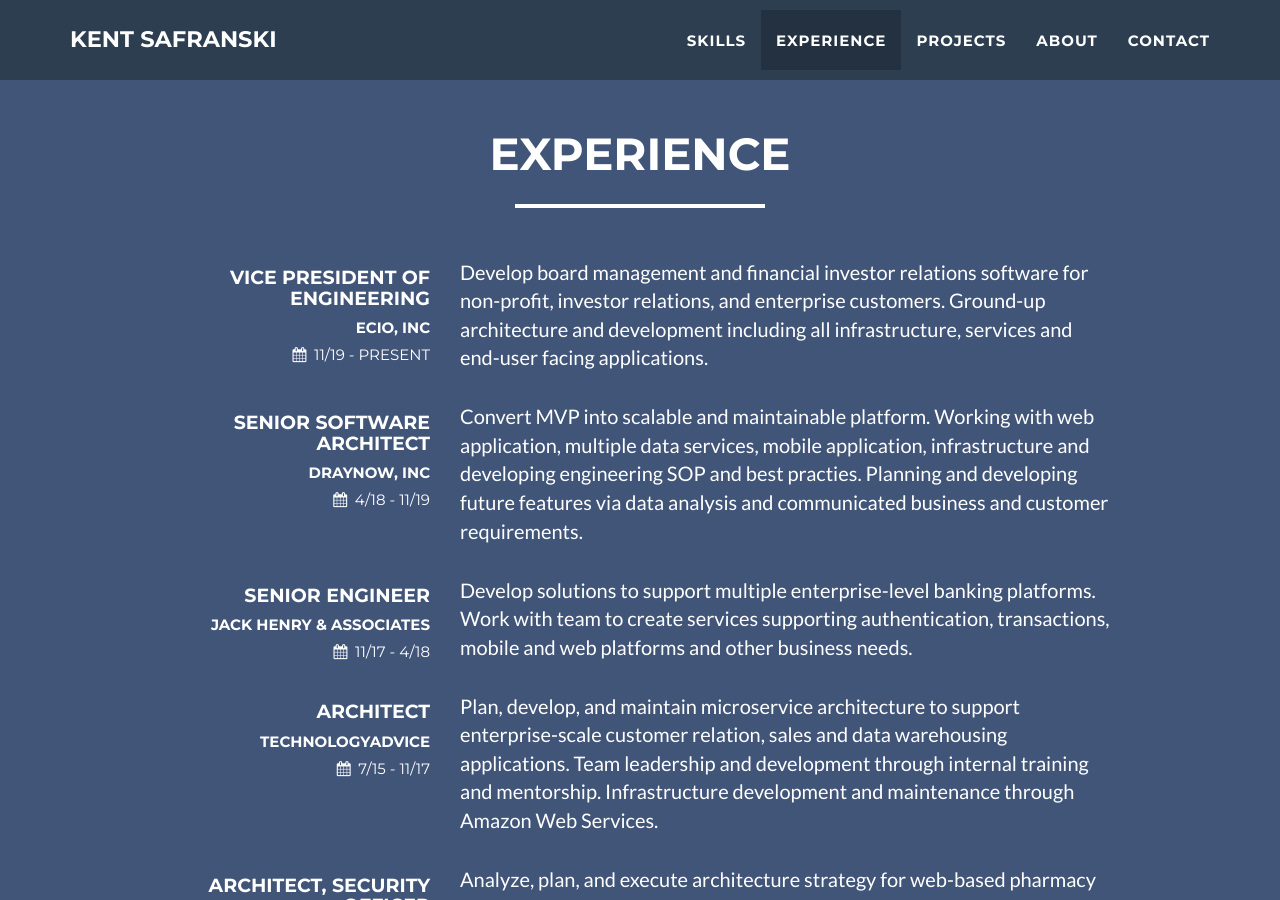
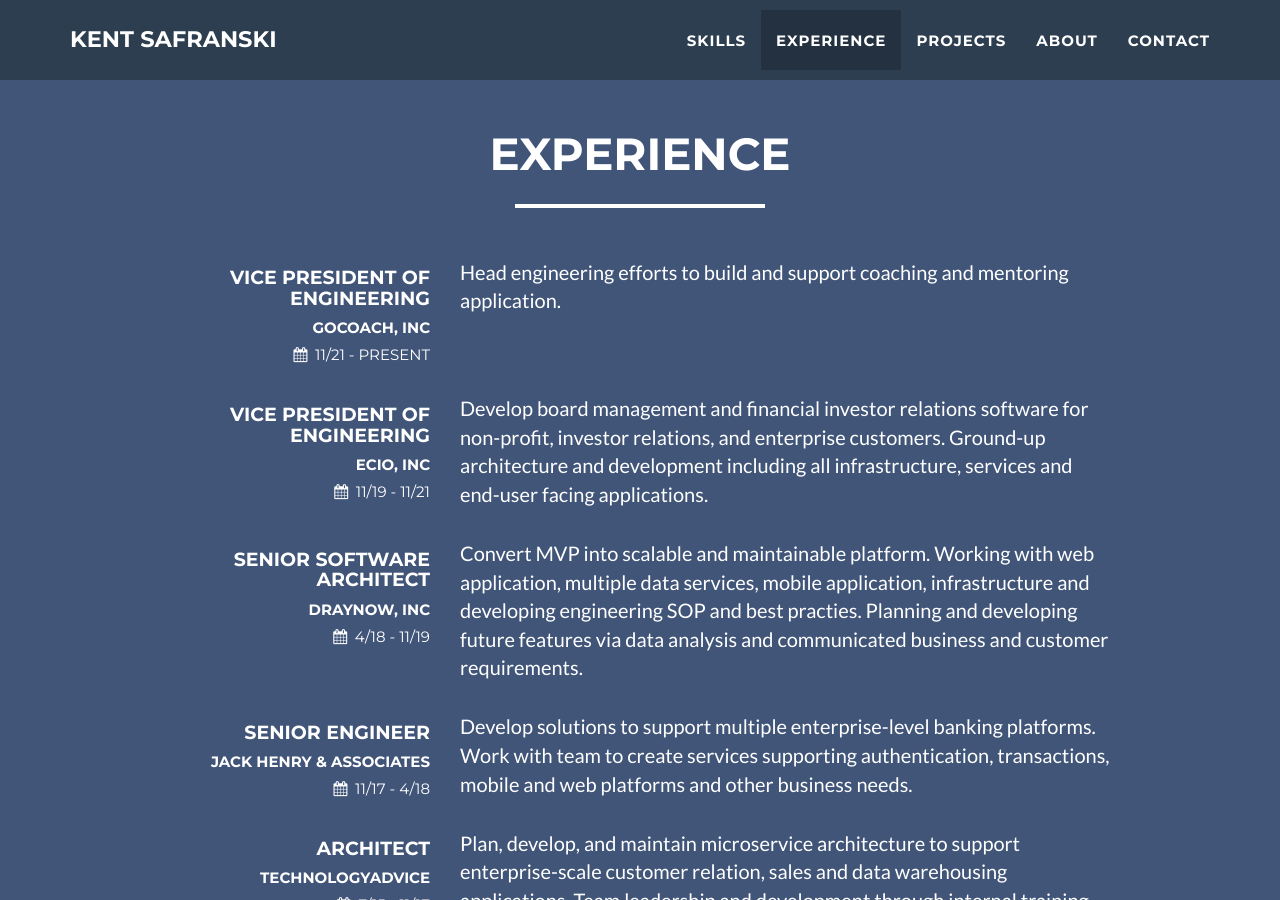
Before and after one commit to ksafranski/ksafranski.github.io, a Jekyll site: the page built from index.html, in a window 1280 px wide and 900 px high, scrolled down 2033 px. Built offline with Jekyll 4.4.1, drawn with Linux system fonts in a browser that asks for light colours.

Commit message:
update experience

```diff
--- a/_includes/experience.html
+++ b/_includes/experience.html
@@ -10,8 +10,20 @@
          <div class="row">
                 <div class="col-lg-3 col-lg-offset-1 section-heading">
                     <h4>Vice President of Engineering</h4>
+                    <h5>GoCoach, Inc</h5>
+                    <h5 class="experience-date"><i class="fa fa-calendar"></i>11/21 - Present</h5>
+                </div>
+                <div class="col-lg-7">
+                    <p>
+                        Head engineering efforts to build and support coaching and mentoring application.
+                    </p>
+                </div>
+            </div>
+         <div class="row">
+                <div class="col-lg-3 col-lg-offset-1 section-heading">
+                    <h4>Vice President of Engineering</h4>
                     <h5>eCIO, Inc</h5>
-                    <h5 class="experience-date"><i class="fa fa-calendar"></i>11/19 - Present</h5>
+                    <h5 class="experience-date"><i class="fa fa-calendar"></i>11/19 - 11/21</h5>
                 </div>
                 <div class="col-lg-7">
                     <p>
```
